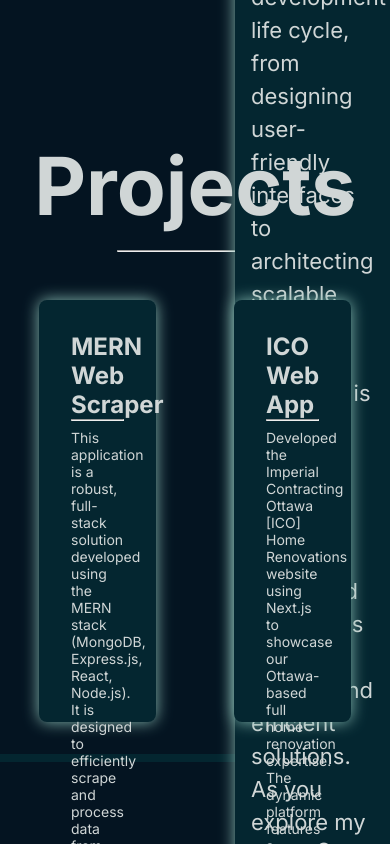
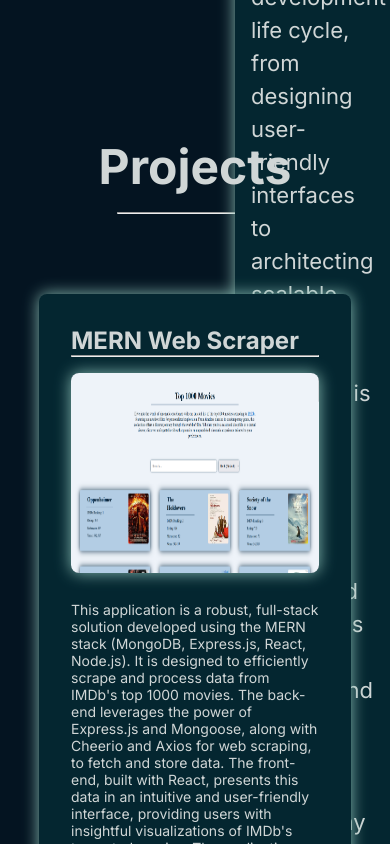
Before and after one commit to jacksonarsmith/next-portfolio, a Next.js app: page / in a window 390 px wide. Shown: the part 1120-1964 px from the top of the page. Built offline with nearby package versions, Linux system fonts and the light colour scheme.

Commit message:
Implemented project pictures for the project component with some styles and media queries added.

```diff
--- a/app/components/projects/Projects.jsx
+++ b/app/components/projects/Projects.jsx
@@ -1,4 +1,5 @@
 import Link from 'next/link';
+import Image from 'next/image'
 import styles from './projects.module.css'
 import '@fortawesome/fontawesome-svg-core'
 import { config } from '@fortawesome/fontawesome-svg-core'
@@ -10,8 +11,8 @@ config.autoAddCss = false;
 
 export default function Projects() {
   const projects = [
-    { title: 'MERN Web Scraper', description: "This application is a robust, full-stack solution developed using the MERN stack (MongoDB, Express.js, React, Node.js). It is designed to efficiently scrape and process data from IMDb's top 1000 movies. The back-end leverages the power of Express.js and Mongoose, along with Cheerio and Axios for web scraping, to fetch and store data. The front-end, built with React, presents this data in an intuitive and user-friendly interface, providing users with insightful visualizations of IMDb's top-rated movies. The application also includes features for sorting and filtering the movies, offering a dynamic and interactive user experience.", github: 'https://github.com/jacksonarsmith/mern-imdb-scraper', link: ''},
-    { title: 'ICO Web App', description: "Developed the Imperial Contracting Ottawa [ICO] Home Renovations website using Next.js to showcase our Ottawa-based full home renovation expertise. The dynamic platform features a curated portfolio, captivating before-and-after gallery, and detailed service offerings, highlighting our commitment to quality craftsmanship. Leveraged modern web technologies for optimal performance and a seamless user experience. The inclusion of client testimonials and a user-friendly contact form underscores our dedication to client satisfaction.", github: 'https://github.com/jacksonarsmith/next-contracting-website', link: 'https://next-contracting-website.vercel.app/'},
+    { title: 'MERN Web Scraper', description: "This application is a robust, full-stack solution developed using the MERN stack (MongoDB, Express.js, React, Node.js). It is designed to efficiently scrape and process data from IMDb's top 1000 movies. The back-end leverages the power of Express.js and Mongoose, along with Cheerio and Axios for web scraping, to fetch and store data. The front-end, built with React, presents this data in an intuitive and user-friendly interface, providing users with insightful visualizations of IMDb's top-rated movies. The application also includes features for sorting and filtering the movies, offering a dynamic and interactive user experience.", github: 'https://github.com/jacksonarsmith/mern-imdb-scraper', link: 'https://imdb-smith-scraper.vercel.app', image: '/mern-imdb-project.png'},
+    { title: 'ICO Web App', description: "Developed the Imperial Contracting Ottawa [ICO] Home Renovations website using Next.js to showcase our Ottawa-based full home renovation expertise. The dynamic platform features a curated portfolio, captivating before-and-after gallery, and detailed service offerings, highlighting our commitment to quality craftsmanship. Leveraged modern web technologies for optimal performance and a seamless user experience. The inclusion of client testimonials and a user-friendly contact form underscores our dedication to client satisfaction.", github: 'https://github.com/jacksonarsmith/next-contracting-website', link: 'https://next-contracting-website.vercel.app/', image: '/ico-website-project.png'},
     /*{ title: 'Python Project', description: 'This is project 3', github: 'http://github.com/user/project3', link: ''},
     { title: 'Java or C++ Project', description: 'This is project 4', github: 'http://github.com/user/project4', link: ''},*/
   ];
@@ -25,6 +26,7 @@ export default function Projects() {
           <div key={index} className={styles.projectCard}>
             <h2>{project.title}</h2>
             <hr />
+            <Image src={project.image} width={500} height={200} alt='Project Picture' className={styles.image} priority={false}/>
             <p>{project.description}</p>
             <div className={styles.links}>
               <Link href={project.link} target="_blank" rel="noopener noreferrer">
--- a/app/components/projects/projects.module.css
+++ b/app/components/projects/projects.module.css
@@ -1,15 +1,15 @@
 .container {
     display: grid;
-    grid-template-columns: repeat(2, 1fr);
+    grid-template-columns: repeat(auto-fit, minmax(300px, 1fr)); /* Adjust the minmax values as needed */
     place-content: center;
     place-items: center;
     border-bottom: 0.5rem solid var(--secondary-background-color);
+    gap: 4rem; /* Add gaps between grid items */
+    padding: 4rem 0;
 }
 
 .projectCard {
-    width: 30vw;
-    height: 50vh;
-    margin: 2rem;
+    width: 80%; /* Take the full width of the grid cell */
     padding: 2rem;
     border-radius: 0.5rem;
     background-color: var(--secondary-background-color);
@@ -19,7 +19,7 @@
 
 .projectCard p {
     padding: 0.5rem 0;
-    font-size: 16px;
+    font-size: 1rem; /* Use rem for font sizes */
 }
 
 .projectCard:hover {
@@ -28,14 +28,14 @@
 }
 
 .heading {
-    text-align: center; /* Add this line to center text */
+    text-align: center;
     font-size: 5rem;
     margin: 1rem 0;
 }
 
 .headingHr {
     margin: 1rem auto;
-    width: 40vw;
+    width: 40%;
     height: 0.2vh;
     background-color: var(--accent-color);
     border-radius: 0.5rem;
@@ -47,12 +47,23 @@
     height: 4vh;
 }
 
+.image {
+    width: 100%; /* Take the full width of the parent */
+    margin: 1rem 0;
+    border-radius: 0.5rem;
+    box-shadow: 0 0 1rem var(--accent-color);
+}
+
 .icon:hover {
     transition: 0.2s ease-in-out;
 }
 
 @media (max-width: 1440px) {
     .projectCard p {
-        font-size: 14px;
+        font-size: 0.875rem; /* Adjust the font size for smaller screens */
+    }
+
+    .heading {
+        font-size: 3rem; /* Adjust the heading size for smaller screens */
     }
 }
```
Also changed, not shown: public/ico-website-project.png (added), public/mern-imdb-project.png (added).
